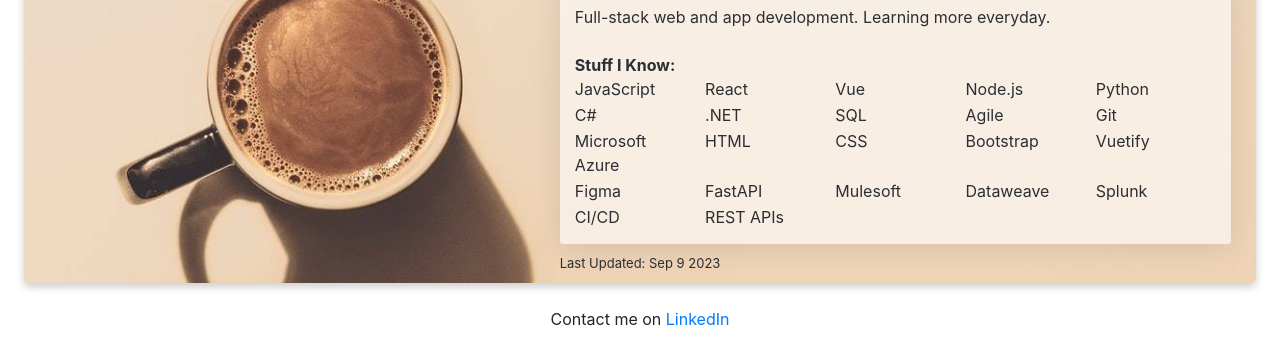
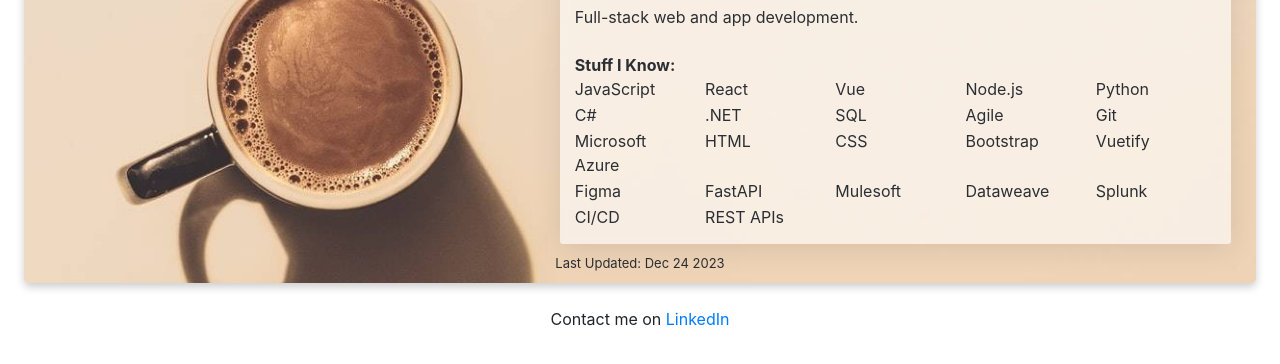
Before and after one commit to BriannaLoveless/briannaloveless.github.io, a plain HTML site: page index.html in a window 1280 px wide. Shown: the part 294-658 px from the top of the page. Drawn offline with nearby package versions, Linux system fonts and the light colour scheme.

Commit message:
Update resume website

```diff
--- a/index.html
+++ b/index.html
@@ -37,7 +37,7 @@
                             <section id="skills-section" class="contact-card-section">
                                 <h2 class="section-title">Skills</h2>
                                 <p class="section-text">
-                                    Full-stack web and app development. Learning more everyday.
+                                    Full-stack web and app development.
 
                                     <br><br>
 
@@ -70,7 +70,7 @@
                             </section>
                         </div>
                     </div>
-                    <div class="last-updated bold-on-hover">Last Updated: Sep 9 2023</div>
+                    <div class="last-updated bold-on-hover">Last Updated: Dec 24 2023</div>
                 </div>
             </article>
         </main>
```
